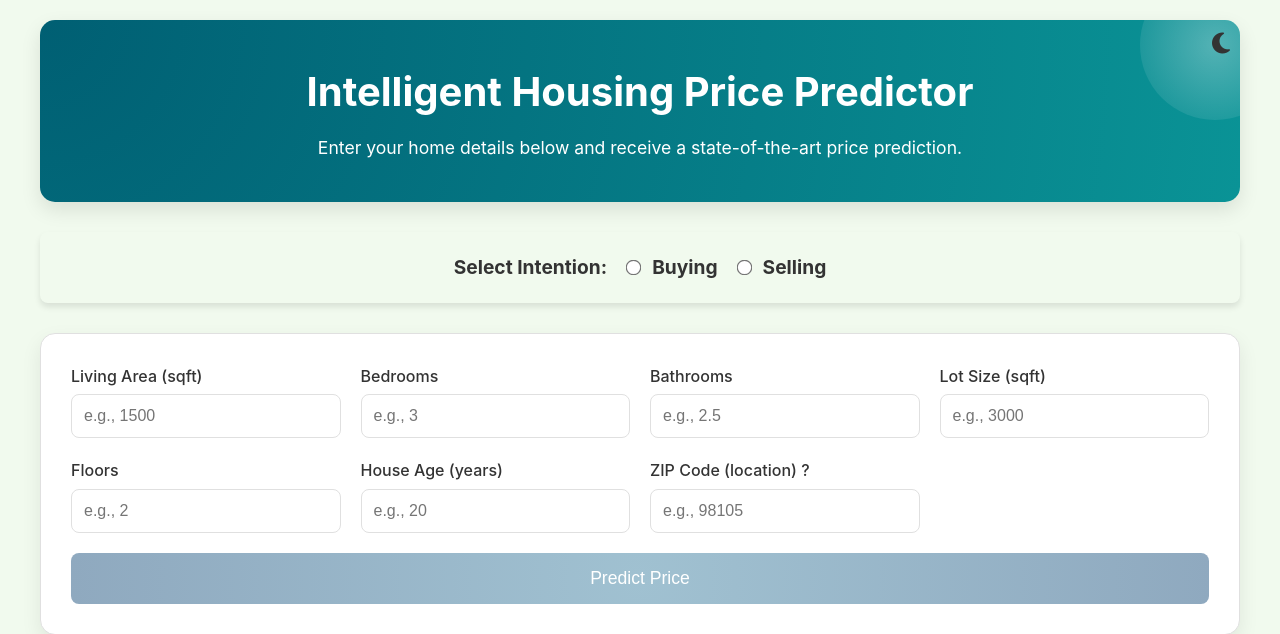
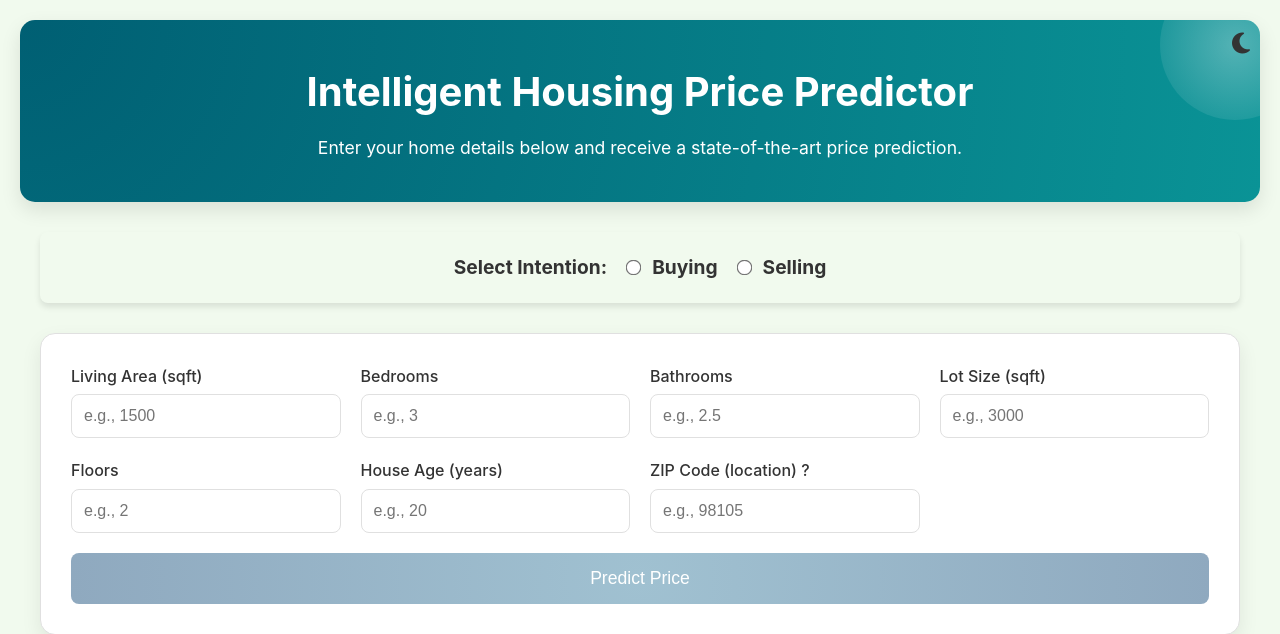
Before and after one commit to Nerdyk450/housing-model, a Flask app: page / in a window 1280 px wide. Shown: the top 634 px of the page. Run offline with Flask 3, Linux system fonts and the light colour scheme; parts of the project's set-up code (start-up, migrations or seed data) failed here and were passed over.

Commit message:
Refactor CSS by removing unnecessary styles
Removed redundant max-width and margin styles from various sections to simplify CSS.

```diff
--- a/app/static/css/style.css
+++ b/app/static/css/style.css
@@ -103,10 +103,6 @@ header {
   box-shadow: 0 8px 20px rgba(0,0,0,0.1);
   color: #fff;
   overflow: hidden;
-   /*added for zoom issues on pc*/
-   max-width: 1200px;
-  margin-left: auto;
-  margin-right: auto;
 }
 
 /* Theme toggle button in header */
@@ -148,7 +144,6 @@ header::before {
   top: -50px;
   right: -50px;
   z-index: 0;
-
 }
 
 header h1,
@@ -173,22 +168,7 @@ header p {
 main {
   max-width: 1200px;
   margin: 0 auto;
-  width: 100%;
-  box-sizing: border-box;
 }
-
-/* Constrain everything to prevent infinite stretching */
-header,
-#form-section,
-#result-section,
-#insights-container,
-#history-section,
-.admin-container {
-  max-width: 1200px;
-  margin-left: auto;
-  margin-right: auto;
-}
-
 .purpose-selection {
   display: flex;
   justify-content: center; /* Centers it horizontally */
@@ -203,9 +183,6 @@ header,
   background: var(--background-secondary); /* Subtle background */
   border-radius: 8px;
   box-shadow: 0 4px 6px rgba(0, 0, 0, 0.1);
-  max-width: 1200px; /* ADD THIS */
-  margin-left: auto; /* ADD THIS */
-  margin-right: auto; /* ADD THIS */
 }
 
 .purpose-selection label {
@@ -427,7 +404,7 @@ header,
   font-weight: 500; /* Slightly bolder than before */
   color: rgba(0, 0, 0, 0.75); /* Balanced contrast */
   line-height: 1.6; /* More open spacing */
-  max-width: 85%;/* Takes up more width for openness */
+  max-width: 85%; /* Takes up more width for openness */
   margin: 15px auto 30px; /* More breathing room */
   box-shadow: 0 5px 15px rgba(0, 0, 0, 0.06);
   border-left: 5px solid var(--accent-color); /* Slightly thicker */
```
